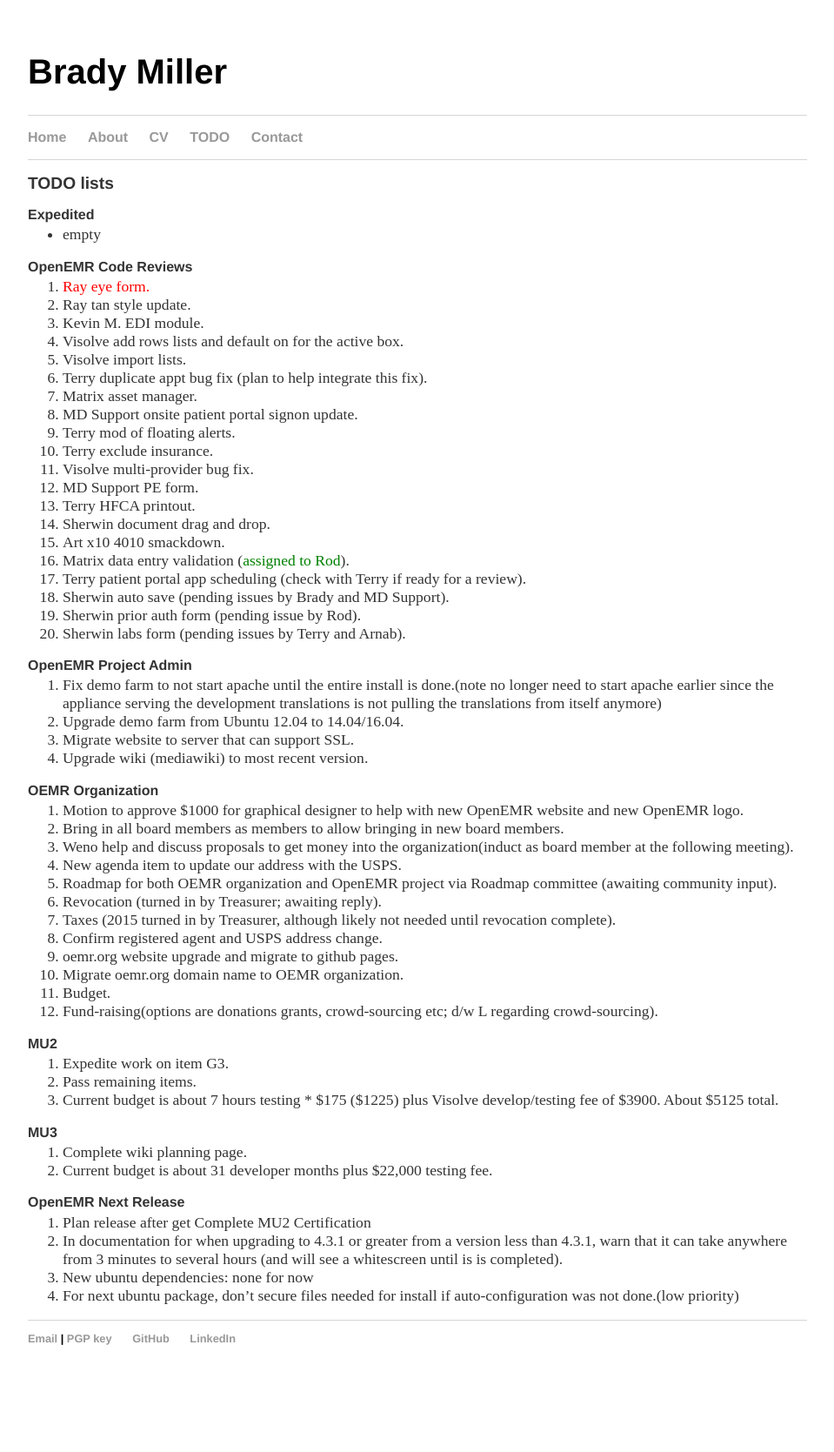
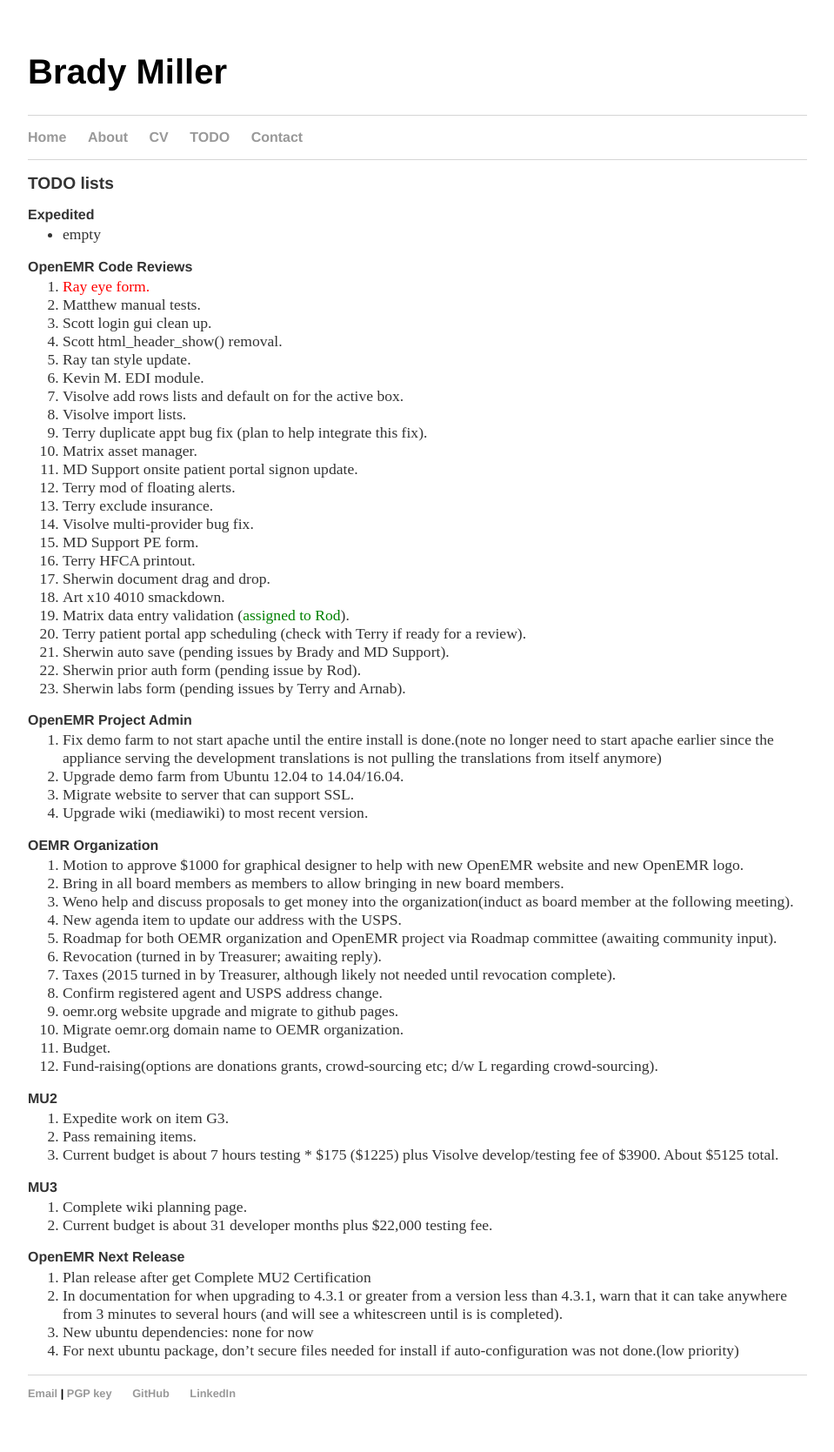
Before and after one commit to bradymiller/bradymiller.github.io, a Jekyll site: the page built from todo/index.md, in a window 1280 px wide. Shown: the whole page at 87% size, without its empty margins (160-1119 px from the left). Built offline with Jekyll 4.4.1, drawn with Linux system fonts in a browser that asks for light colours; before the commit the page ends 1606 px from its top, so only the background shows below that.

Commit message:
Update todo list

```diff
--- a/todo/index.md
+++ b/todo/index.md
@@ -8,6 +8,9 @@
 
 ### OpenEMR Code Reviews
 1. <span style="color: red">Ray eye form.</span>
+1. Matthew manual tests.
+1. Scott login gui clean up.
+1. Scott html_header_show() removal.
 1. Ray tan style update.
 1. Kevin M. EDI module.
 1. Visolve add rows lists and default on for the active box.
```
